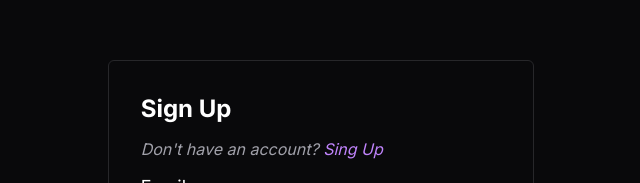
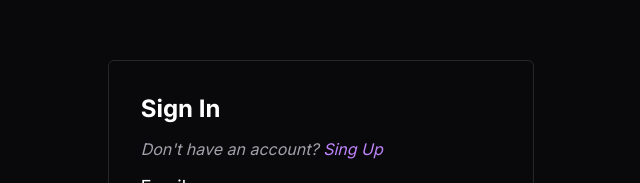
Before and after one commit to upes-open/OSoC-24-BizSync, a React (Create React App) app in the folder bizsync-application/: page /sign-in in a window 1280 px wide. Shown: the part 141-324 px from the top of the page, without its empty margins (319-959 px from the left). Built offline with nearby package versions, Linux system fonts and the light colour scheme.

Commit message:
Typo fix

```diff
--- a/bizsync-application/src/_auth/pages/SignIn.jsx
+++ b/bizsync-application/src/_auth/pages/SignIn.jsx
@@ -28,7 +28,7 @@
   return (
     <div className="w-screen min-h-screen bg-[#09090b] text-white flex items-center justify-center fixed">
       <div className="border-[#27272a] border rounded-md p-8 flex flex-col lg:w-1/3 space-y-3">
-        <p className="font-bold text-2xl">Sign Up</p>
+        <p className="font-bold text-2xl">Sign In</p>
         <i className="text-[#a1a1aa]">
           Don't have an account?{" "}
           <Link to="/sign-up" className="text-purple-400">
```
